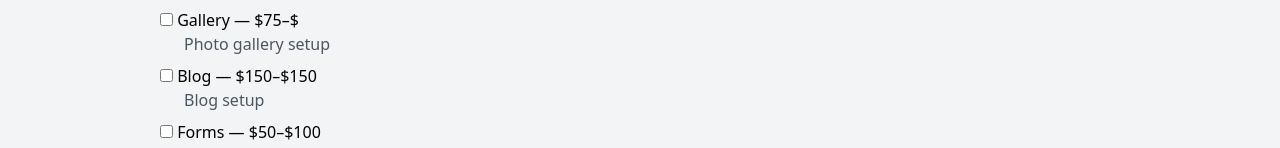
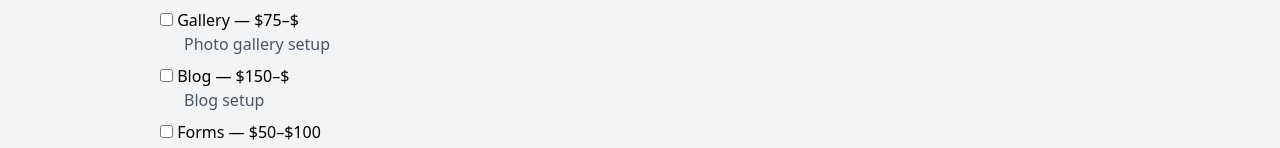
Before and after one commit to james3roberts/personal-site, a React (Vite) app: page /prices in a window 1280 px wide. Shown: the part 504-652 px from the top of the page. Built offline with nearby package versions, Linux system fonts and the light colour scheme.

Commit message:
fixed more typos

```diff
--- a/src/pages/Prices.jsx
+++ b/src/pages/Prices.jsx
@@ -19,7 +19,7 @@ export default function Prices() {
     logo: { price: [50, 150], description: "Logo cleanup or simple redesign" },
     extraPages: { price: [75, 150], description: "Extra pages beyond package" },
     gallery: { price: [75], description: "Photo gallery setup" },
-    blog: { price: [150, 150], description: "Blog setup" },
+    blog: { price: [150], description: "Blog setup" },
     forms: { price: [50, 100], description: "Additional forms" },
     googleBusiness: { price: [75], description: "Google Business Profile setup" },
   };
```
